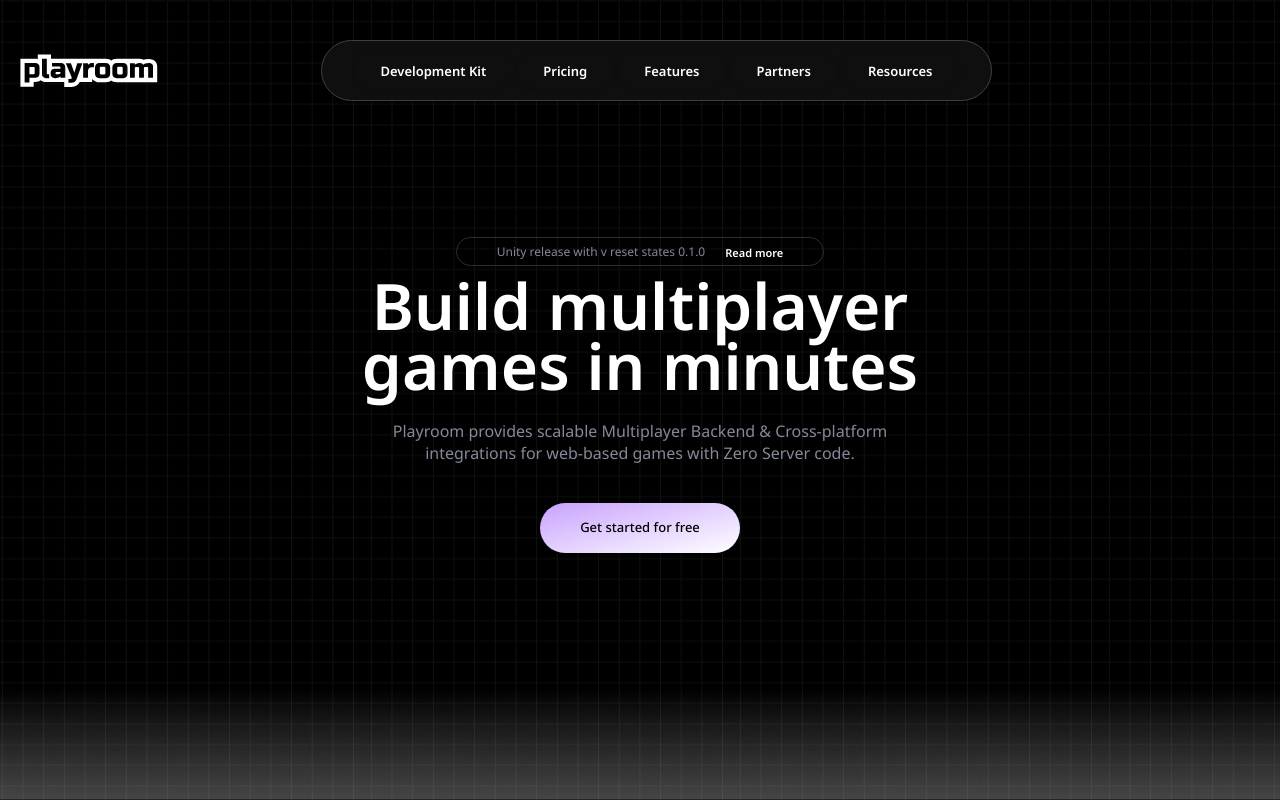
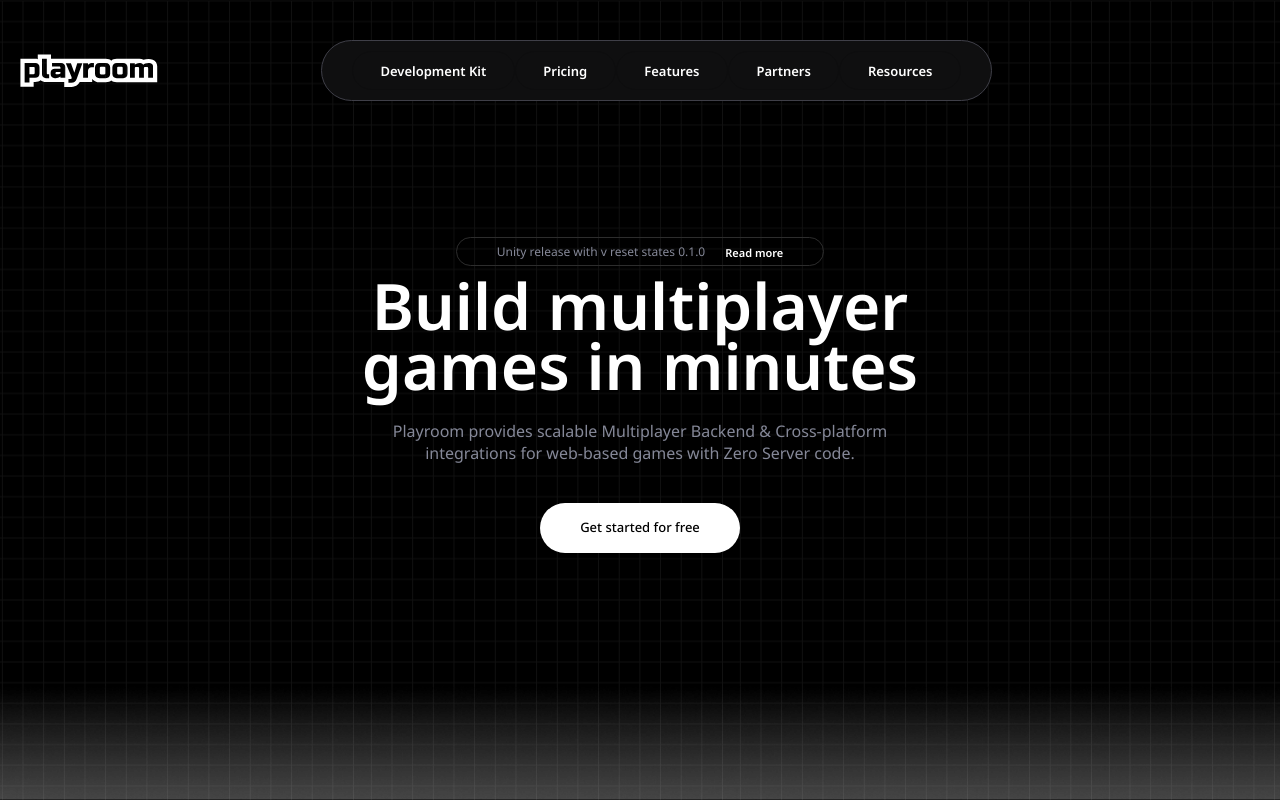
Before and after one commit to elghanbibadr/playroom, a React (Vite) app: page / in a window 1280 px wide. In both pictures the pointer is over the button "Get started for free". Shown: the top 800 px of the page. Built offline with nearby package versions, Linux system fonts and the light colour scheme.

Commit message:
added white hover on buttons

```diff
--- a/src/componenets/ui/Button.jsx
+++ b/src/componenets/ui/Button.jsx
@@ -2,7 +2,7 @@
 const Button = ({children,className}) => {
   return (
     <button
-   className={`box text-black mt-6 gradientBtn  rounded-full p-6 px-16  text-[1.2rem] md:text-[1.3rem] font-[500] ${className}`}>{children}</button>
+   className={`box text-black mt-6 gradientBtn  rounded-full p-6 px-16  text-[1.2rem] md:text-[1.3rem] font-[500] ${className} `}>{children}</button>
   )
 }
 
--- a/src/componenets/ui/PricingCard.jsx
+++ b/src/componenets/ui/PricingCard.jsx
@@ -14,7 +14,7 @@ const PricingCard = ({title,price,buttonName,planFeatures}) => {
               {/\d/.test(price) && <span className="inline-block self-end left-1 text-[13px] relative bottom-5 font-light text-white">/month</span>}
             </span>
         </div>
-        <button className={`rounded-[6px]  text-[14px] bg-transparent w-full my-8 p-4 py-5  border-[1.8px] border-[#292a2d83] ${price.toLowerCase() === "free" ? "gradientBtn text-black border-none" : "text-white"} `}>{buttonName}</button>
+        <button className={`rounded-[6px]  text-[14px] bg-transparent w-full my-8 p-4 py-5  border-[1.8px] border-[#292a2d83] ${price.toLowerCase() === "free" ? "gradientBtn text-black border-none" : "text-white"} hover:bg-white hover:text-black transition-all duration-200 `}>{buttonName}</button>
         <ul>
             {planFeatures.map((feature,index) =>{
                 return  <li key={index} className="flex items-center">
--- a/src/index.css
+++ b/src/index.css
@@ -38,8 +38,12 @@ h2{
 
   .gradientBtn {
     background: linear-gradient(to bottom right, #C8A2FF, white);
-  }
 
+}
+
+button,.gradientBtn:hover {
+    background: white; /* Change background color on hover */
+}
 
 
   .featureMenu{
```
